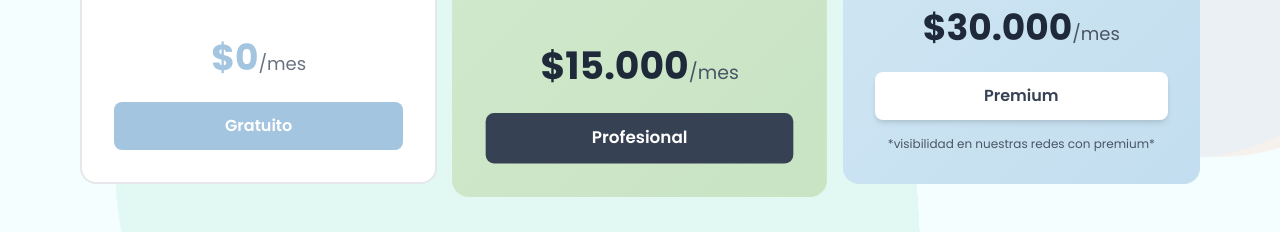
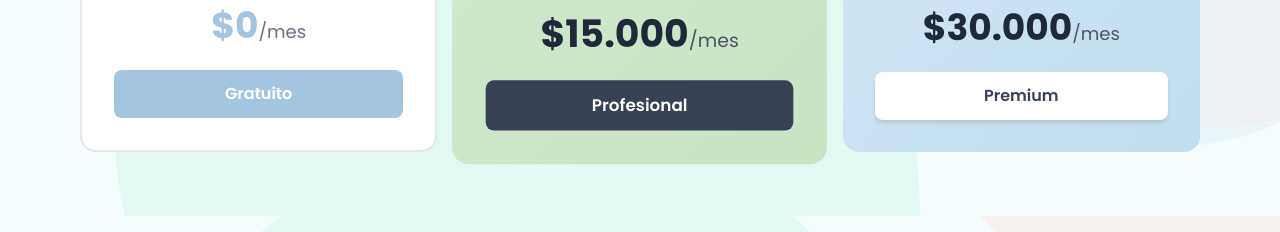
Before and after one commit to EvelynMathews/TESIS-ProviDent-LucianoNeiman-EvelynMathews, a Vue app: page / in a window 1280 px wide. Shown: the part 2680-2912 px from the top of the page. Built offline with nearby package versions, Linux system fonts and the light colour scheme; no server answers; the database is empty.

Commit message:
Correccion estilos

```diff
--- a/src/pages/Home.vue
+++ b/src/pages/Home.vue
@@ -368,7 +368,6 @@ export default {
                         <button @click="showComingSoon('Premium')" class="w-full py-3 px-6 bg-white text-gray-700 rounded-lg font-semibold hover:bg-gray-50 transition shadow-md">
                             Premium
                         </button>
-                        <p class="text-xs text-gray-600 mt-4">*visibilidad en nuestras redes con premium*</p>
                     </div>
                 </div>
             </div>
```
